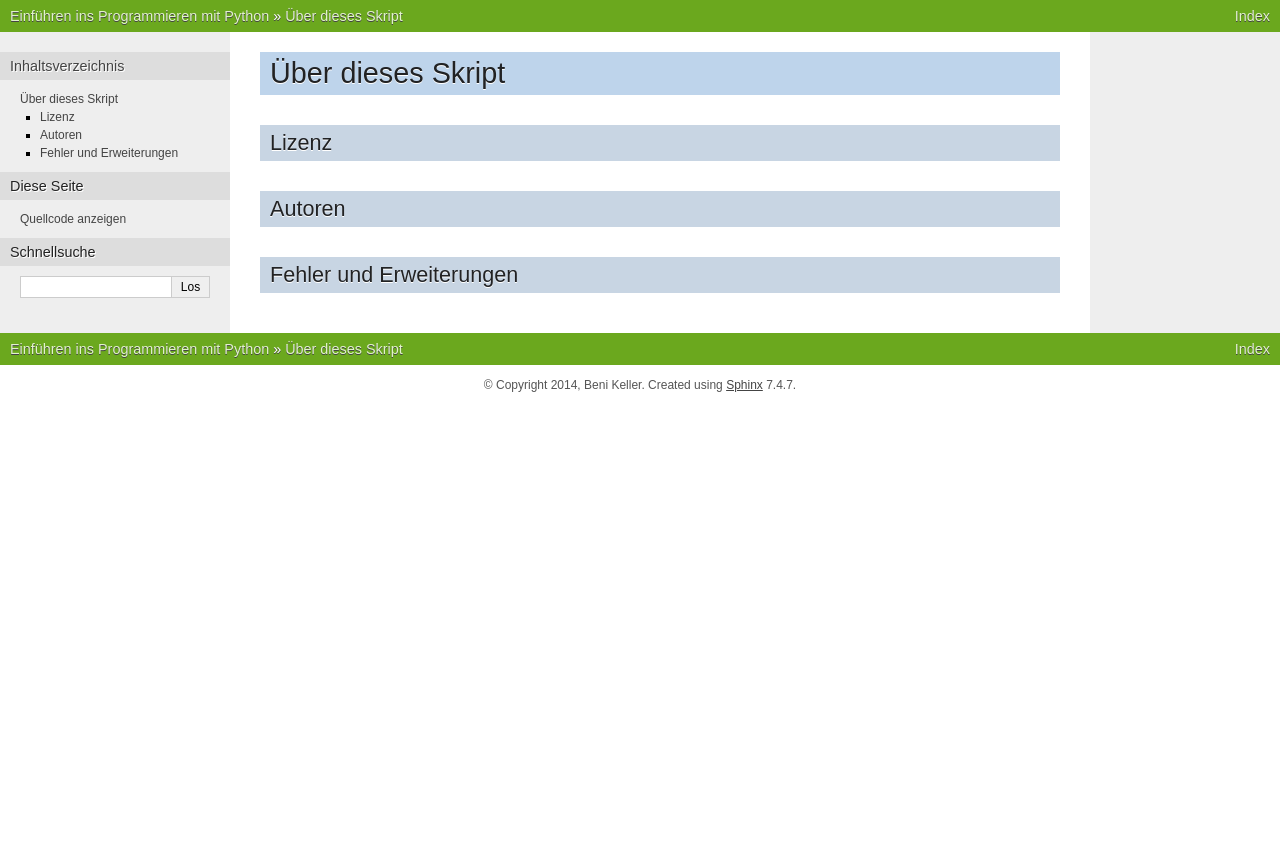
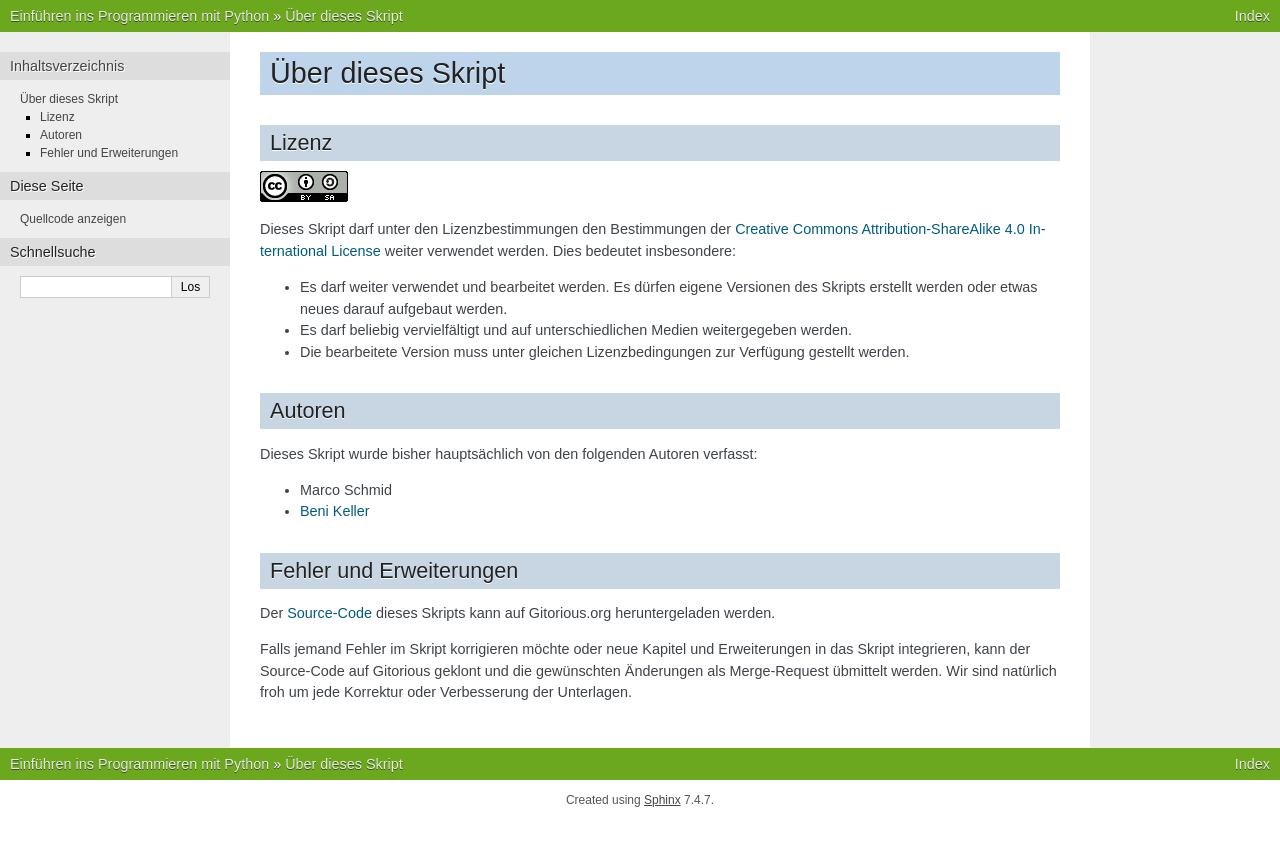
Before and after one commit to hb9hnt/pythonbuch, a Sphinx documentation site: the page built from source/impressum.rst, in a window 1280 px wide. Shown: the top 846 px of the page. Built offline with Sphinx 7.4.7, drawn with Linux system fonts in a browser that asks for light colours.

```diff
--- a/source/conf.py
+++ b/source/conf.py
@@ -154,7 +154,7 @@ html_use_index = True
 #html_show_sphinx = True
 
 # If true, "(C) Copyright ..." is shown in the HTML footer. Default is True.
-#html_show_copyright = True
+html_show_copyright = False
 
 # If true, an OpenSearch description file will be output, and all pages will
 # contain a <link> tag referring to it.  The value of this option must be the
--- a/source/impressum.rst
+++ b/source/impressum.rst
@@ -5,16 +5,39 @@
 Lizenz
 =======
 
+.. image:: images/cc_by_sa.png
 
+Dieses Skript darf unter den Lizenzbestimmungen den Bestimmungen der
+`Creative Commons Attribution-ShareAlike 4.0 International License <http://creativecommons.org/licenses/by-sa/4.0/>`_
+weiter verwendet werden. Dies bedeutet insbesondere:
 
+* Es darf weiter verwendet und bearbeitet werden. Es dürfen eigene Versionen des
+  Skripts erstellt werden oder etwas neues darauf aufgebaut werden.
 
+* Es darf beliebig vervielfältigt und auf unterschiedlichen Medien weitergegeben
+  werden.
+
+* Die bearbeitete Version muss unter gleichen Lizenzbedingungen zur Verfügung
+  gestellt werden.
 
 
 Autoren
 =======
 
+Dieses Skript wurde bisher hauptsächlich von den folgenden Autoren verfasst:
 
+* Marco Schmid
+* `Beni Keller <http://puremath.ch>`_
 
 
 Fehler und Erweiterungen
 ========================
+
+Der `Source-Code
+<https://gitorious.org/unterrichtsunterlagen/python-skript-rst>`_ dieses Skripts
+kann auf Gitorious.org heruntergeladen werden.
+
+Falls jemand Fehler im Skript korrigieren möchte oder neue Kapitel und
+Erweiterungen in das Skript integrieren, kann der Source-Code auf Gitorious
+geklont und die gewünschten Änderungen als Merge-Request übmittelt werden. Wir
+sind natürlich froh um jede Korrektur oder Verbesserung der Unterlagen.
```
Also changed, not shown: TODO.org (+7 -3 lines), source/images/cc_by_sa.png (added).
